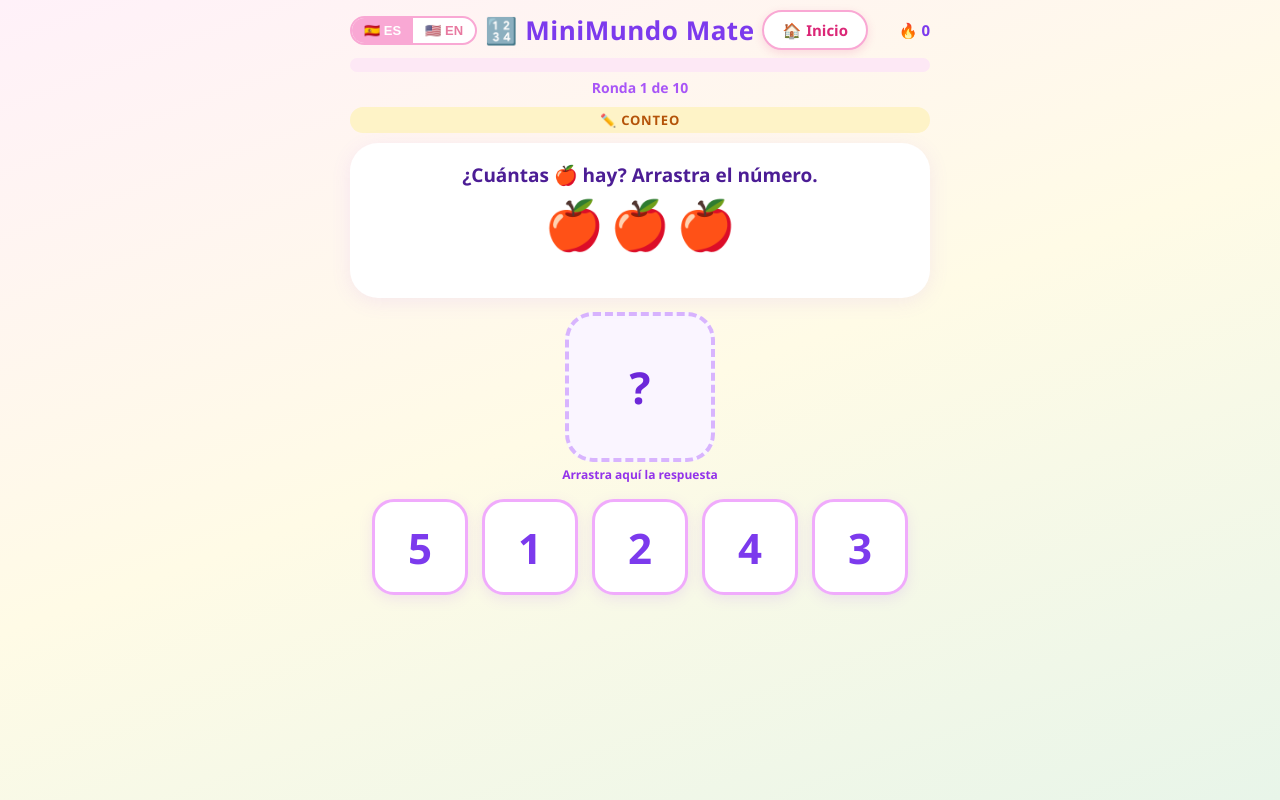
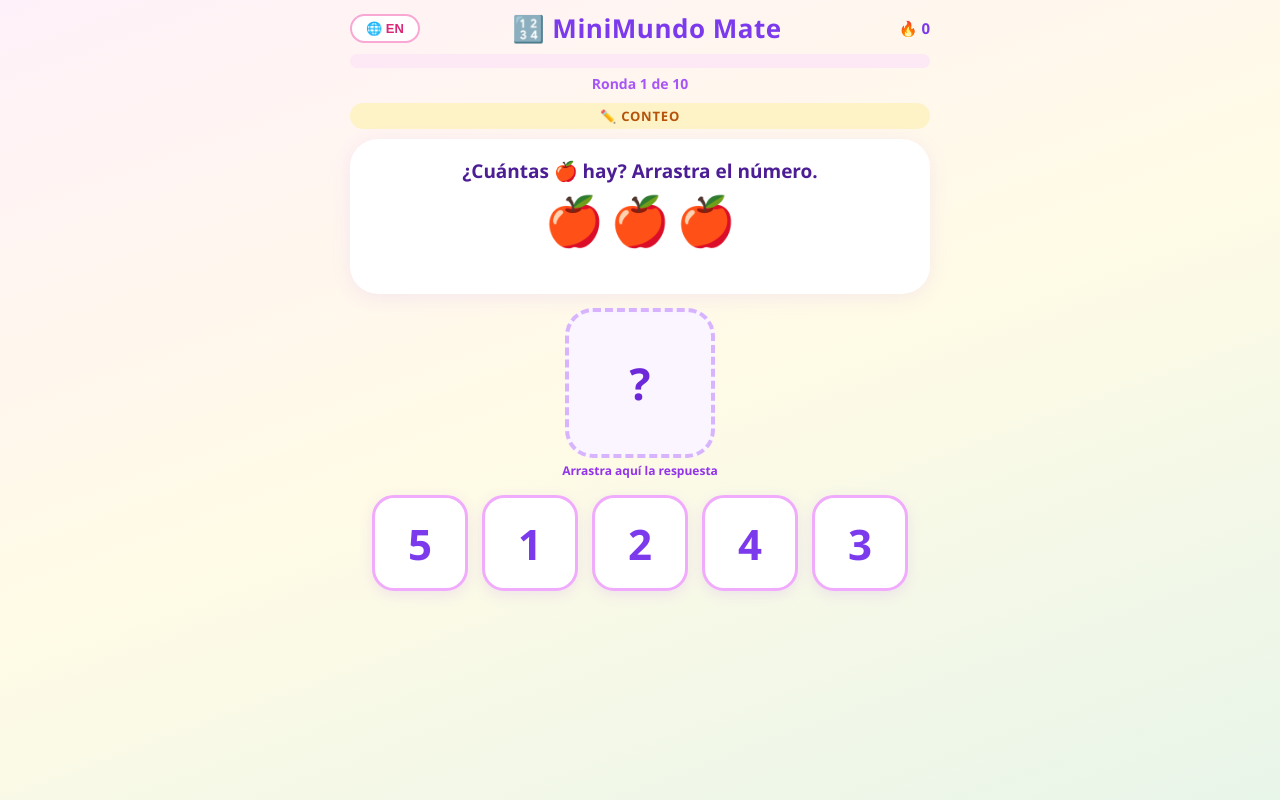
Before and after one commit to DONELADYM/MiniMundo, a plain HTML site: page matematicas.html in a window 1280 px wide. Drawn offline with Linux system fonts and the light colour scheme.

Commit message:
Update matematicas.html

```diff
--- a/matematicas.html
+++ b/matematicas.html
@@ -23,32 +23,13 @@ body {
   display: flex; justify-content: space-between; align-items: center;
   margin-bottom: 8px;
 }
-#lang-toggle {
-  display: flex; border-radius: 20px; overflow: hidden;
-  border: 2px solid #f9a8d4; background: white;
+#lang-btn {
+  padding: 5px 14px; font-size: 13px; font-weight: 800;
+  border-radius: 20px; border: 2px solid #f9a8d4;
+  background: white; color: #db2777; cursor: pointer;
+  transition: background .15s, color .15s;
 }
-#lang-toggle button {
-  padding: 5px 12px; font-size: 13px; font-weight: 800;
-  border: none; background: transparent; color: #e879a0;
-  cursor: pointer; transition: background .15s, color .15s;
-}
-#lang-toggle button.active {
-  background: #f9a8d4; color: white;
-}
-
-#home-btn {
-  padding: 8px 18px;
-  font-size: 15px; font-weight: 800;
-  border-radius: 24px;
-  border: 2.5px solid #f9a8d4;
-  background: white; color: #db2777;
-  cursor: pointer; text-decoration: none;
-  display: inline-flex; align-items: center; gap: 5px;
-  box-shadow: 0 3px 10px rgba(219,39,119,0.15);
-  transition: background .15s, color .15s, transform .15s;
-  white-space: nowrap;
-}
-#home-btn:hover { background: #f9a8d4; color: white; transform: scale(1.05); }
+#lang-btn:hover { background: #f9a8d4; color: white; }
 
 #main-title {
   font-size: clamp(18px, 4.5vw, 26px);
@@ -360,15 +341,9 @@ body {
 
 <!-- TOP BAR -->
 <div id="top-bar">
-  <div id="lang-toggle">
-    <button id="btn-es" class="active" onclick="setLang('es')">🇪🇸 ES</button>
-    <button id="btn-en" onclick="setLang('en')">🇺🇸 EN</button>
-  </div>
+  <button id="lang-btn">🌐 EN</button>
   <h1 id="main-title">🔢 MiniMundo Mate</h1>
-  <div style="display:flex;align-items:center;gap:6px;">
-    <a id="home-btn" href="index_1.html">🏠 <span class="t" data-es="Inicio" data-en="Home">Inicio</span></a>
-    <div id="streak-box">🔥 0</div>
-  </div>
+  <div id="streak-box">🔥 0</div>
 </div>
 
 <div id="progress-bar"><div id="progress-fill" style="width:0%"></div></div>
@@ -570,22 +545,19 @@ let touchClone = null;
 ═══════════════════════════════════════ */
 function t(es, en) { return lang === 'es' ? es : en; }
 
-function setLang(l) { lang = l; applyLang(); }
-
 function applyLang() {
   document.getElementById('main-title').textContent = t('🔢 MiniMundo Mate', '🔢 MiniMundo Math');
-  document.getElementById('btn-es').classList.toggle('active', lang === 'es');
-  document.getElementById('btn-en').classList.toggle('active', lang === 'en');
+  document.getElementById('lang-btn').textContent = lang === 'es' ? '🌐 EN' : '🌐 ES';
   document.querySelectorAll('.t').forEach(el =>
     el.textContent = lang === 'es' ? el.dataset.es : el.dataset.en
   );
-  // Actualizar texto de ronda
-  document.getElementById('round-info').textContent =
-    t(`Ronda ${currentRound + 1} de ${TOTAL_ROUNDS}`, `Round ${currentRound + 1} of ${TOTAL_ROUNDS}`);
   buildRound(currentRound); // rebuild with new language
 }
 
-// lang switching handled by setLang() called from buttons
+document.getElementById('lang-btn').addEventListener('click', () => {
+  lang = lang === 'es' ? 'en' : 'es';
+  applyLang();
+});
 
 /* ═══════════════════════════════════════
    AUDIO
```
